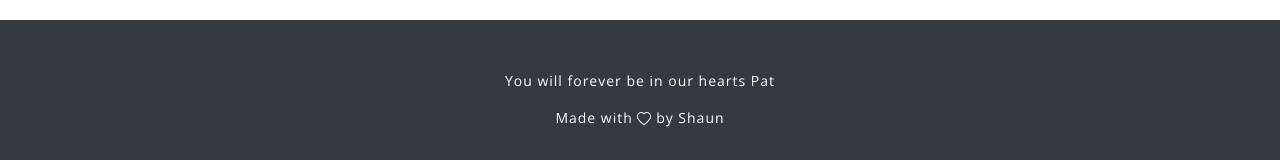
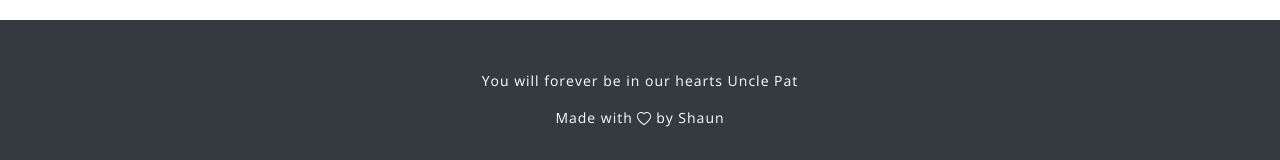
Before and after one commit to Shaun2D2/remembering-pat, a React app: page / in a window 1280 px wide. Shown: the part 5126-5286 px from the top of the page. Built offline with nearby package versions, Linux system fonts and the light colour scheme; no server answers.

Commit message:
added facebook meta tags, updated footer text

```diff
--- a/src/react/components/Footer.jsx
+++ b/src/react/components/Footer.jsx
@@ -8,7 +8,7 @@ const Footer = () => (
   <div className="app-footer">
     <div className="container">
       <p>
-        You will forever be in our hearts Pat
+        You will forever be in our hearts Uncle Pat
       </p>
       <p>
         Made with
```
Also changed, not shown: src/index.ejs.
